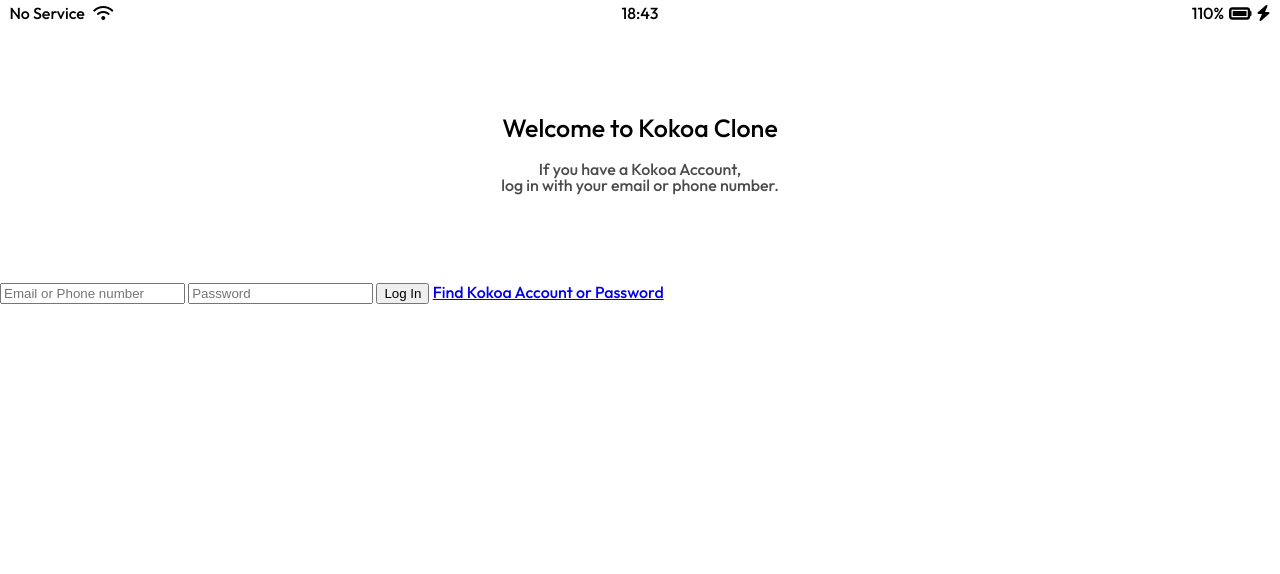
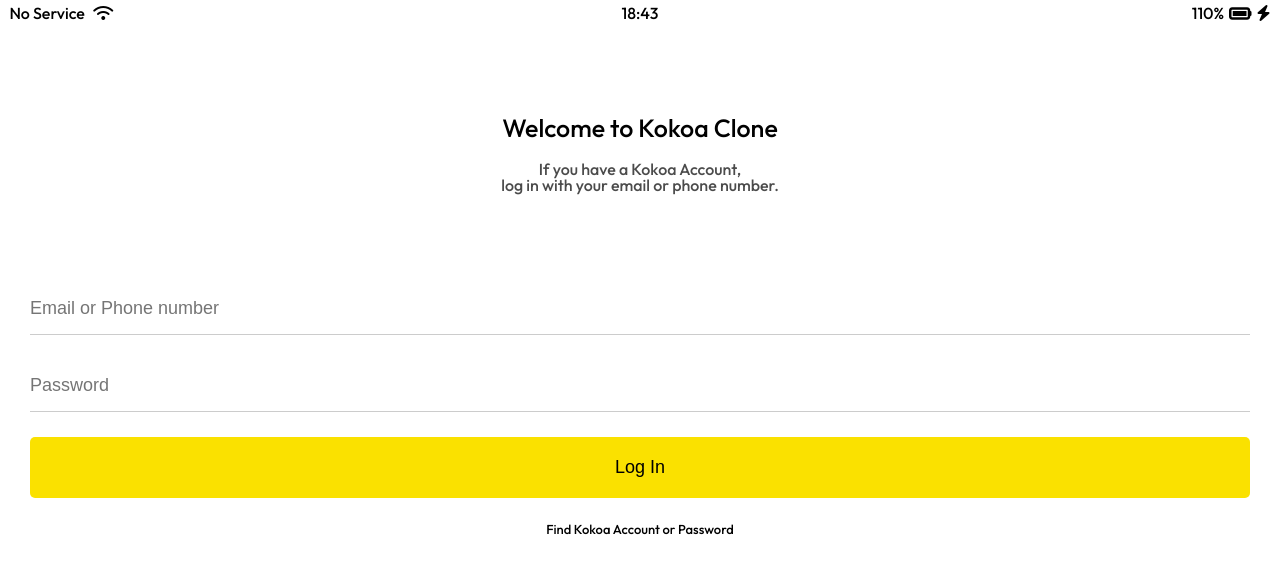
Before and after one commit to gitjin7331/kokoa-clone-2022, a plain HTML site: page index.html in a window 1280 px wide. Drawn offline with Linux system fonts and the light colour scheme.

Commit message:
add files
Simplify files
add login.css

```diff
--- a/css/reset.css
+++ b/css/reset.css
@@ -127,3 +127,7 @@ table {
   border-collapse: collapse;
   border-spacing: 0;
 }
+
+input:focus {
+  outline: none;
+}
--- /dev/null
+++ b/css/screens/login.css
@@ -0,0 +1,53 @@
+.welcome-header {
+  margin: 90px 0px;
+  text-align: center;
+  display: flex;
+  flex-direction: column;
+  align-items: center;
+}
+.welcome-header__title {
+  margin-bottom: 20px;
+  font-size: 25px;
+}
+.welcome-header__text {
+  width: 60%;
+  opacity: 0.7;
+}
+
+#login-form {
+  display: flex;
+  flex-direction: column;
+  margin: 0px 30px;
+}
+
+#login-form input {
+  border: none;
+  padding: 15px 0px;
+  font-size: 18px;
+  margin-bottom: 25px;
+}
+#login-form input:not([type="submit"]) {
+  border-bottom: 1px solid rgba(0, 0, 0, 0.2);
+  transition: border-color 0.3s ease-in-out;
+}
+
+#login-form input:placeholder {
+  color: rgba(0, 0, 0, 0.4);
+}
+
+#login-form input:focus {
+  border-color: var(--yellow);
+}
+
+#login-form input[type="submit"] {
+  background-color: var(--yellow);
+  cursor: pointer;
+  padding: 20px 0px;
+  border-radius: 5px;
+}
+#login-form a {
+  text-align: center;
+  text-decoration: none;
+  color: inherit;
+  font-size: 13px;
+}
--- a/css/styles.css
+++ b/css/styles.css
@@ -1,22 +1,13 @@
 @import url("https://fonts.googleapis.com/css2?family=Outfit:wght@500&display=swap");
 @import "reset.css";
-@import "status-bar.css";
+@import "variables.css";
+
+/* Components */
+@import "components/status-bar.css";
+
+/* Screens */
+@import "screens/login.css";
+
 body {
   font-family: "Outfit", sans-serif;
 }
-
-.welcome-header {
-  margin: 90px 0px;
-  text-align: center;
-  display: flex;
-  flex-direction: column;
-  align-items: center;
-}
-.welcome-header__title {
-  margin-bottom: 20px;
-  font-size: 25px;
-}
-.welcome-header__text {
-  width: 60%;
-  opacity: 0.7;
-}
--- /dev/null
+++ b/css/variables.css
@@ -0,0 +1,3 @@
+:root {
+  --yellow: #fae100;
+}
--- a/index.html
+++ b/index.html
@@ -31,8 +31,8 @@
       </p>
     </header>
 
-    <form id="login-form">
-      <input type="text" placeholder="Email or Phone number" />
+    <form action="friends.html" method="get" id="login-form">
+      <input type="username" placeholder="Email or Phone number" />
       <input type="password" placeholder="Password" />
       <input type="submit" value="Log In" />
       <a href="#">Find Kokoa Account or Password</a>
```
Also changed, not shown: friends.html (added, +1 -0 lines), css/components/status-bar.css (renamed from css/status-bar.css), css/test.css (added).
